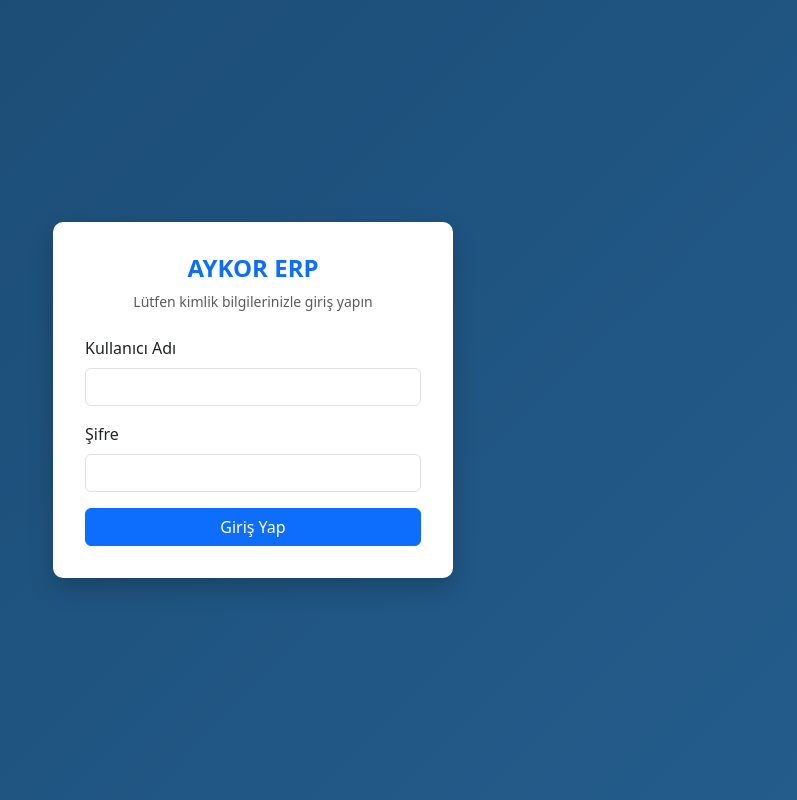
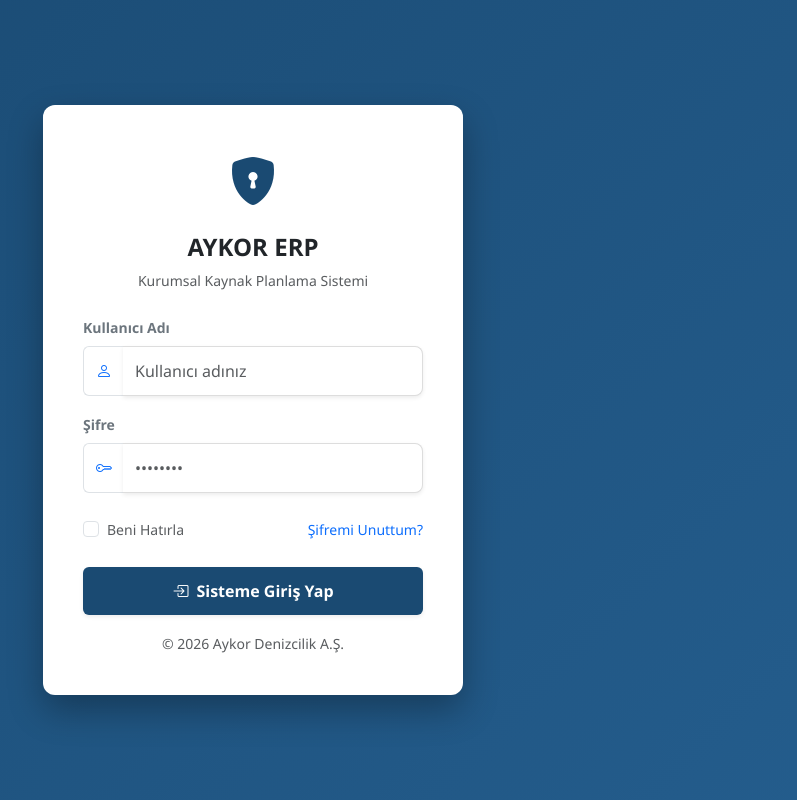
Before and after one commit to samettaskiranwork/aykor-panel, a FastAPI app: page / in a window 1280 px wide. Shown: the whole page, without its empty margins (387-1184 px from the left). Run offline with FastAPI, Linux system fonts and the light colour scheme.

Commit message:
Update login.html

```diff
--- a/templates/login.html
+++ b/templates/login.html
@@ -1,36 +1,107 @@
 <!DOCTYPE html>
 <html lang="tr">
 <head>
-    <meta charset="UTF-8"><title>AYKOR ERP - Giriş</title>
+    <meta charset="UTF-8">
+    <meta name="viewport" content="width=device-width, initial-scale=1.0">
+    <title>AYKOR ERP - Güvenli Giriş</title>
     <link href="https://cdn.jsdelivr.net/npm/bootstrap@5.3.0/dist/css/bootstrap.min.css" rel="stylesheet">
+    <link rel="stylesheet" href="https://cdn.jsdelivr.net/npm/bootstrap-icons@1.11.1/font/bootstrap-icons.css">
     <style>
-        body { background: linear-gradient(135deg, #1a4a72 0%, #245d8d 100%); height: 100vh; display: flex; align-items: center; justify-content: center; }
-        .login-card { background: white; padding: 2rem; border-radius: 10px; box-shadow: 0 10px 25px rgba(0,0,0,0.2); width: 100%; max-width: 400px; }
+        :root { --aykor-primary: #1a4a72; --aykor-secondary: #245d8d; }
+        body {
+            background: linear-gradient(135deg, var(--aykor-primary) 0%, var(--aykor-secondary) 100%);
+            height: 100vh; display: flex; align-items: center; justify-content: center;
+            font-family: 'Segoe UI', Tahoma, Geneva, Verdana, sans-serif;
+        }
+        .login-card {
+            background: white; padding: 2.5rem; border-radius: 12px;
+            box-shadow: 0 15px 35px rgba(0,0,0,0.3); width: 100%; max-width: 420px;
+            transition: transform 0.3s ease;
+        }
+        .login-card:hover { transform: translateY(-5px); }
+        .brand-logo { font-size: 3rem; color: var(--aykor-primary); margin-bottom: 1rem; }
+        .btn-primary { background-color: var(--aykor-primary); border: none; padding: 12px; font-weight: 600; }
+        .btn-primary:hover { background-color: var(--aykor-secondary); }
+        .form-control { padding: 12px; border-radius: 8px; border: 1px solid #ddd; }
+        .form-control:focus { border-color: var(--aykor-primary); box-shadow: 0 0 0 0.25rem rgba(26, 74, 114, 0.1); }
+        .input-group-text { background: transparent; border-right: none; color: #666; }
+        .form-control { border-left: none; }
     </style>
 </head>
 <body>
+
     <div class="login-card">
         <div class="text-center mb-4">
-            <h4 class="fw-bold text-primary">AYKOR ERP</h4>
-            <p class="text-muted small">Lütfen kimlik bilgilerinizle giriş yapın</p>
+            <div class="brand-logo">
+                <i class="bi bi-shield-lock-fill"></i>
+            </div>
+            <h4 class="fw-bold text-dark">AYKOR ERP</h4>
+            <p class="text-muted small">Kurumsal Kaynak Planlama Sistemi</p>
         </div>
+
         <form id="loginForm">
-            <div class="mb-3"><label class="form-label">Kullanıcı Adı</label><input type="text" name="username" class="form-control" required></div>
-            <div class="mb-3"><label class="form-label">Şifre</label><input type="password" name="password" class="form-control" required></div>
-            <button type="submit" class="btn btn-primary w-100">Giriş Yap</button>
+            <div class="mb-3">
+                <label class="form-label small fw-bold text-secondary">Kullanıcı Adı</label>
+                <div class="input-group">
+                    <span class="input-group-text"><i class="bi bi-person text-primary"></i></span>
+                    <input type="text" name="username" class="form-control shadow-sm" placeholder="Kullanıcı adınız" required>
+                </div>
+            </div>
+
+            <div class="mb-4">
+                <label class="form-label small fw-bold text-secondary">Şifre</label>
+                <div class="input-group">
+                    <span class="input-group-text"><i class="bi bi-key text-primary"></i></span>
+                    <input type="password" name="password" class="form-control shadow-sm" placeholder="••••••••" required>
+                </div>
+            </div>
+
+            <div class="mb-4 d-flex justify-content-between align-items-center">
+                <div class="form-check">
+                    <input type="checkbox" class="form-check-input" id="remember_me" name="remember_me">
+                    <label class="form-check-label small text-muted" for="remember_me">Beni Hatırla</label>
+                </div>
+                <a href="#" class="small text-decoration-none">Şifremi Unuttum?</a>
+            </div>
+
+            <button type="submit" class="btn btn-primary w-100 shadow-sm mb-3">
+                <i class="bi bi-box-arrow-in-right me-2"></i>Sisteme Giriş Yap
+            </button>
+
+            <div class="text-center">
+                <small class="text-muted">© 2026 Aykor Denizcilik A.Ş.</small>
+            </div>
         </form>
     </div>
 
     <script>
         document.getElementById('loginForm').onsubmit = async (e) => {
             e.preventDefault();
-            const res = await fetch('/api/auth/login', {
-                method: 'POST',
-                headers: {'Content-Type': 'application/json'},
-                body: JSON.stringify(Object.fromEntries(new FormData(e.target)))
-            });
-            if(res.ok) { window.location.href = '/home'; }
-            else { alert("Giriş başarısız!"); }
+
+            // Form verilerini yakala
+            const formData = new FormData(e.target);
+            const data = Object.fromEntries(formData);
+
+            // Checkbox durumunu manuel ekleyelim (işaretli değilse gelmez)
+            data.remember_me = document.getElementById('remember_me').checked;
+
+            try {
+                const res = await fetch('/api/auth/login', {
+                    method: 'POST',
+                    headers: {'Content-Type': 'application/json'},
+                    body: JSON.stringify(data)
+                });
+
+                if(res.ok) {
+                    // Giriş başarılıysa home sayfasına uçur
+                    window.location.href = '/home';
+                } else {
+                    const error = await res.json();
+                    alert("Giriş başarısız: " + (error.detail || "Kullanıcı adı veya şifre hatalı"));
+                }
+            } catch (err) {
+                alert("Sunucuyla bağlantı kurulamadı!");
+            }
         };
     </script>
 </body>
```
